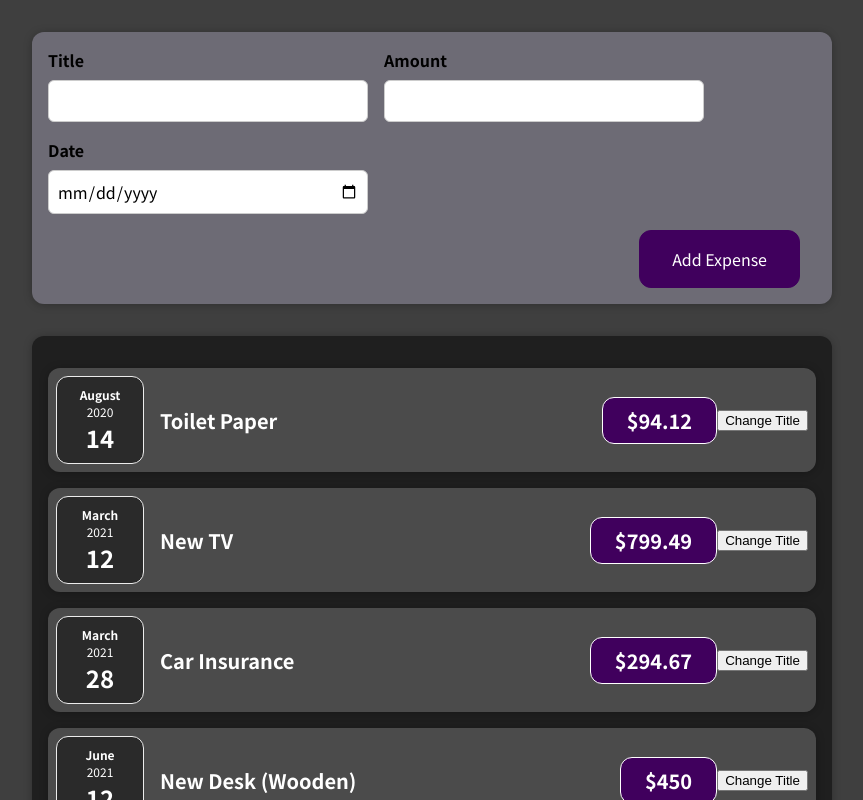
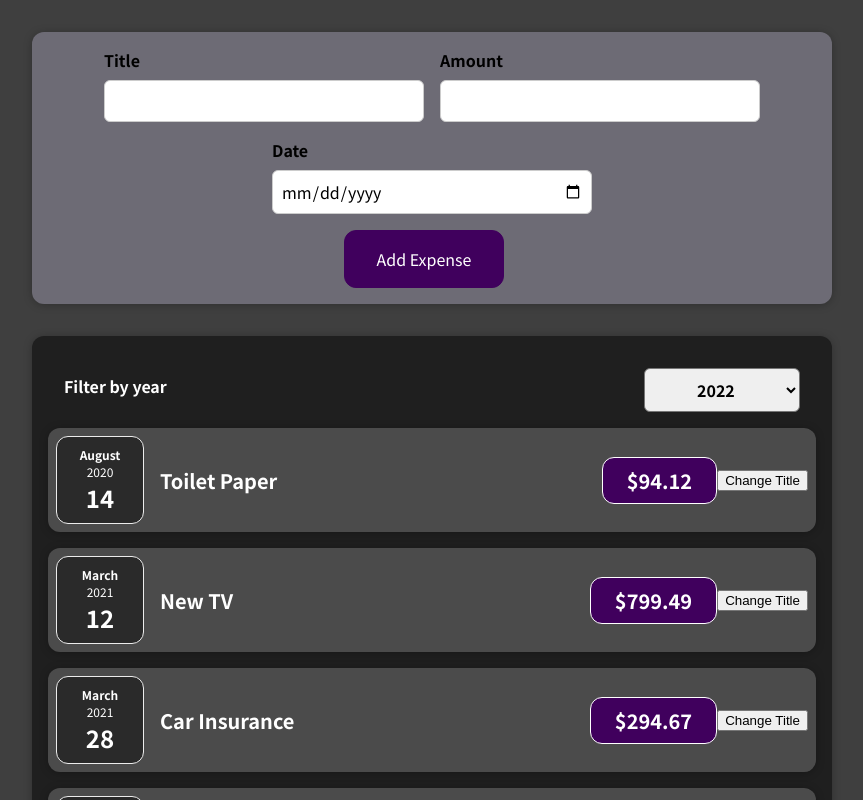
Before and after one commit to Sotilrac1/react3, a React (Create React App) app: page / in a window 1280 px wide. Shown: the top 800 px of the page, without its empty margins (208-1071 px from the left). Built offline with nearby package versions, Linux system fonts and the light colour scheme.

Commit message:
Update 5 files

```diff
--- a/src/components/Expenses/ExpenseForm.css
+++ b/src/components/Expenses/ExpenseForm.css
@@ -1,5 +1,6 @@
 .new-expense__controls {
     display: flex;
+    justify-content: center;
     flex-wrap: wrap;
     gap: 1rem;
     margin-bottom: 1rem;
@@ -22,5 +23,5 @@
   }
 
   .new-expense__actions {
-    text-align: right;
+    text-align: center;
   }
--- a/src/components/Expenses/ExpenseForm.js
+++ b/src/components/Expenses/ExpenseForm.js
@@ -2,10 +2,15 @@
 import React, {useState} from "react";
 
 function ExpenseForm(){
+
+// state returns the state and a function to change the state in an array.
 const [enteredTitle,setEnteredTitle]=useState("");
 const [enteredAmount,setEnteredAmount]=useState("");
 const [enteredDate,setEnteredDate]=useState("");
 
+//each  function below sets the new value that the user inputs in to each field,
+//event.target.value is the location,
+//and we pass it the whole (event).
 const titleChangeHandler =(event)=>{
     setEnteredTitle(event.target.value);
 };
@@ -15,32 +20,38 @@
 const dateChangeHandler =(event)=>{
     setEnteredDate(event.target.value);
 };
-// Handles the form Data
+// Handles the form Data from the form
 function submitHandler(event){
- event.preventDefault();
+ event.preventDefault();// prevents the page from reloading when the "submit button" is pressed
 
+ //data is pulled witht the value indentifier
  const expenseData ={
     title:enteredTitle,
     amount:enteredAmount,
     date: new Date(enteredDate)
  };
+
    console.log(expenseData);
+   setEnteredTitle('');
+   setEnteredAmount('');
+   setEnteredDate('');
 };
 
     return (
-        <form onSubmit={submitHandler}>
+        //  when you press submit, onSubmit is the function that runs, in this case {submitHandler}
+         <form onSubmit={submitHandler}>
             <div className="new-expense__controls">
                 <div className="new-expense__control">
                    <label >Title</label>
-                   <input type='text' onChange={titleChangeHandler}></input>
+                   <input type='text' value={enteredTitle} onChange={titleChangeHandler}></input>
                 </div>
                 <div className="new-expense__control">
                    <label>Amount</label>
-                   <input type='number' min='0.01' step='0.01' onChange={amountChangeHandler}/>
+                   <input type='number' value={enteredAmount} min='0.01' step='0.01' onChange={amountChangeHandler}/>
                 </div>
                 <div className="new-expense__control">
                    <label>Date</label>
-                   <input type="date" min="2019-01-01" max="2022-12-31" onChange={dateChangeHandler}/>
+                   <input type="date" value={enteredDate} min="2019-01-01" max="2022-12-31" onChange={dateChangeHandler}/>
                 </div>
             </div>
                 <div  className="new-expense__actions">
--- a/src/components/Expenses/Expenses.js
+++ b/src/components/Expenses/Expenses.js
@@ -3,10 +3,14 @@
 import ExpenseItem from './ExpenseItem';
 import Card from '../UI/Card';
 import './Expenses.css';
+import ExpensesFilter from './ExpensesFilter';
 
 const Expenses = (props) => {
   return (
+
        <Card className="expenses">
+
+          <ExpensesFilter />
           <ExpenseItem
             title={props.items[0].title}
             amount={props.items[0].amount}
@@ -28,6 +32,7 @@
             date={props.items[3].date}
           />
           </Card>
+
   );
 }
 
--- /dev/null
+++ b/src/components/Expenses/ExpensesFilter.css
@@ -0,0 +1,24 @@
+.expenses-filter {
+    color: white;
+    padding: 0 1rem;
+  }
+
+  .expenses-filter__control {
+    display: flex;
+    width: 100%;
+    align-items: center;
+    justify-content: space-between;
+    margin: 1rem 0;
+  }
+
+  .expenses-filter label {
+    font-weight: bold;
+    margin-bottom: 0.5rem;
+  }
+
+  .expenses-filter select {
+    font: inherit;
+    padding: 0.5rem 3rem;
+    font-weight: bold;
+    border-radius: 6px;
+  }
--- /dev/null
+++ b/src/components/Expenses/ExpensesFilter.js
@@ -0,0 +1,21 @@
+import React from 'react';
+
+import './ExpensesFilter.css';
+
+function ExpensesFilter(){
+  return (
+    <div className='expenses-filter'>
+      <div className='expenses-filter__control'>
+        <label>Filter by year</label>
+        <select>
+          <option value='2022'>2022</option>
+          <option value='2021'>2021</option>
+          <option value='2020'>2020</option>
+          <option value='2019'>2019</option>
+        </select>
+      </div>
+    </div>
+  );
+};
+
+export default ExpensesFilter;
```
Lines whose indentation alone changed are shown as unchanged.
